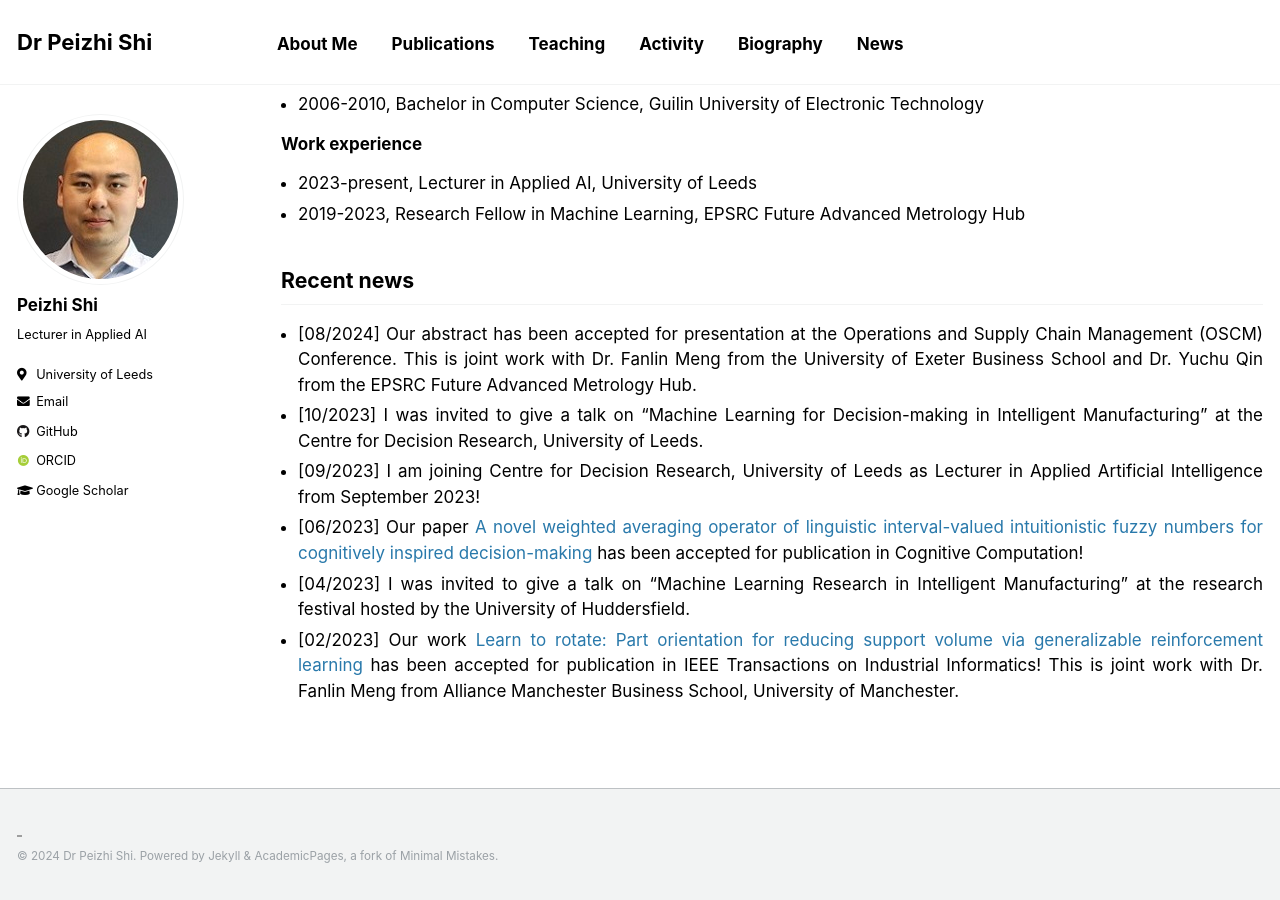
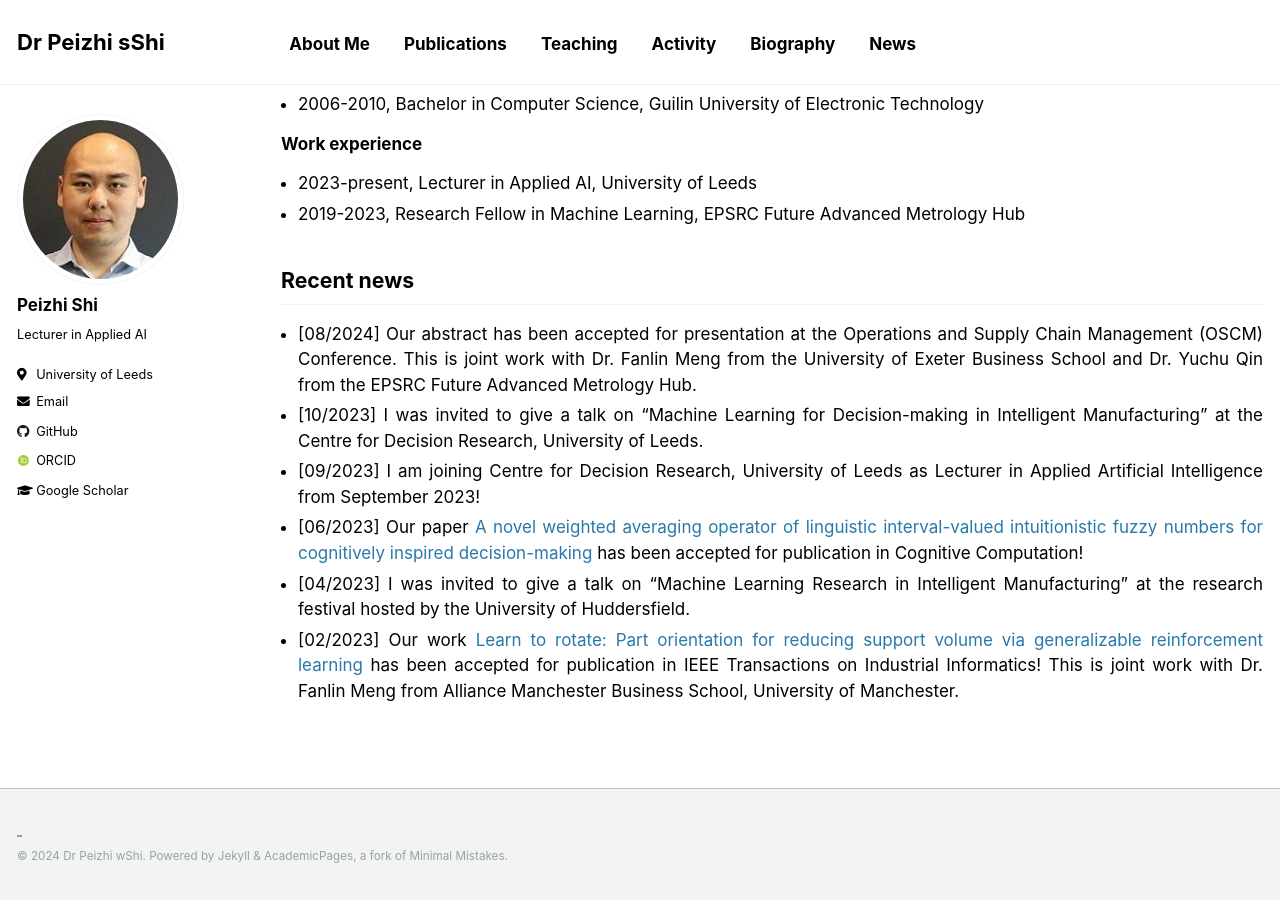
Before and after one commit to PeizhiShi/peizhishi.github.io, a Jekyll site: the page built from _pages/index.md, in a window 1280 px wide and 900 px high, scrolled down 2182 px. Built offline with Jekyll 4.4.1, drawn with Linux system fonts in a browser that asks for light colours; some web fonts are replaced; our own code applies the rules of GitHub Pages for plain Markdown files.

Commit message:
Update _config.yml

```diff
--- a/_config.yml
+++ b/_config.yml
@@ -7,9 +7,9 @@
 
 # Site Settings
 locale                   : "en-US"
-title                    : "Dr Peizhi Shi"
+title                    : "Dr Peizhi sShi"
 title_separator          : "-"
-name                     : &name "Dr Peizhi Shi"
+name                     : &name "Dr Peizhi wShi"
 description              : &description "Lecturer in Applied Artificial Intelligence"
 url                      : https://peizhishi.github.io # the base hostname & protocol for your site e.g. "https://mmistakes.github.io"
 baseurl                  : "" # the subpath of your site, e.g. "/blog"
```
